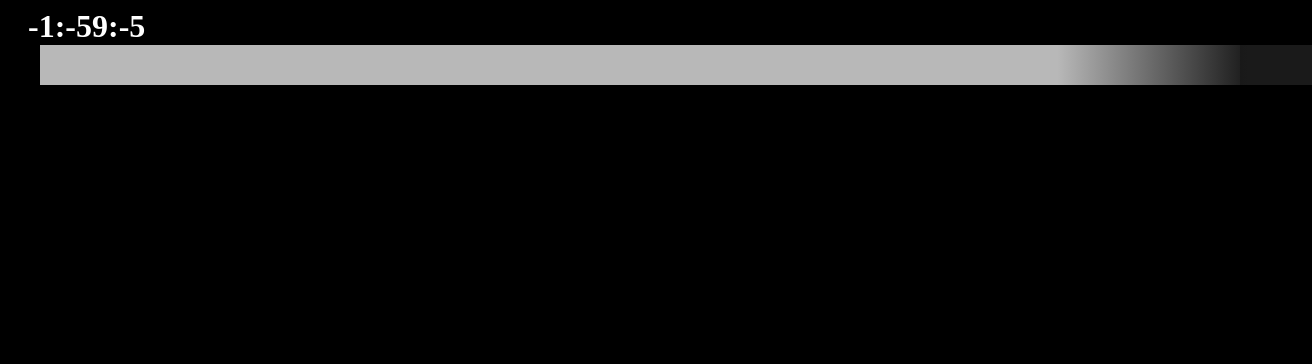
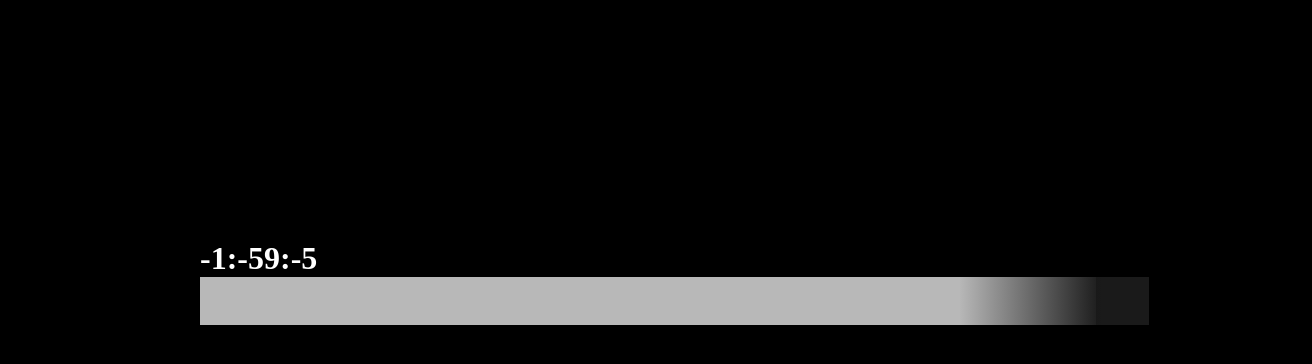
Before and after one commit to selareid/timer_bar, a plain HTML site: page src/index.html in a window 1280 px wide. Shown: the whole page, 1312 px wide, since content can reach past the window. Drawn offline with Linux system fonts and the light colour scheme.

Commit message:
spacing changes

```diff
--- a/src/index.html
+++ b/src/index.html
@@ -12,7 +12,7 @@
         }
 
         #header {
-            margin-left: 20px;
+            margin: 0;
         }
 
         #liveTime {
@@ -20,9 +20,10 @@
         }
 
         #sliderContainer {
-            width: 95%;
-            height: 40px;
-            margin: 0px auto;
+            width: 80%;
+            min-width: 8em;
+            height: 3em;
+            margin: 0;
 
             /* border: 2px solid #2e4fe4; */
             background-color: rgb(184, 184, 184);
@@ -35,14 +36,33 @@
             background: linear-gradient(to right, transparent 80%, rgb(26, 26, 26) 95%);
             /* border: 2px solid brown */
         }
+
+        @media screen and (max-width: 400px) {
+            #header {
+                margin-top: 100px;
+            }
+        }
+
+        @media screen and (min-width: 700px) {
+            #wrapper {
+                margin-top: 30vh;
+                margin-left: 15vw;
+            }
+
+            #sliderContainer {
+                width: 70vw;
+            }
+        }
     </style>
 </head>
 <body>
-    <div id="header">
-        <h1 id="liveTime"></h1>
-    </div>
-    <div id="sliderContainer">
-        <div id="sliderBar"></div>
+    <div id="wrapper">
+        <div id="header">
+            <h1 id="liveTime"></h1>
+        </div>
+        <div id="sliderContainer">
+            <div id="sliderBar"></div>
+        </div>
     </div>
 
     <script>
```
